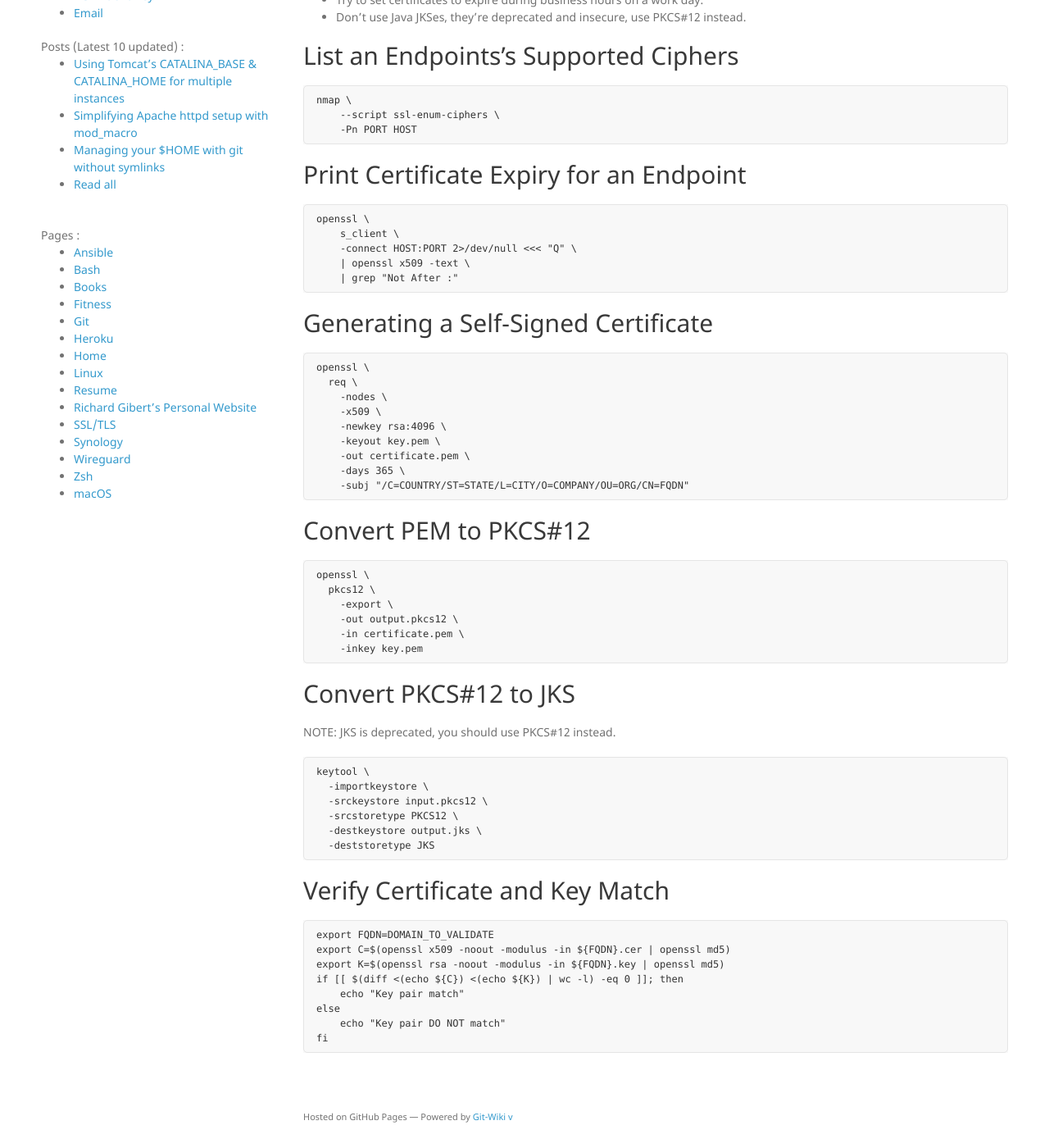
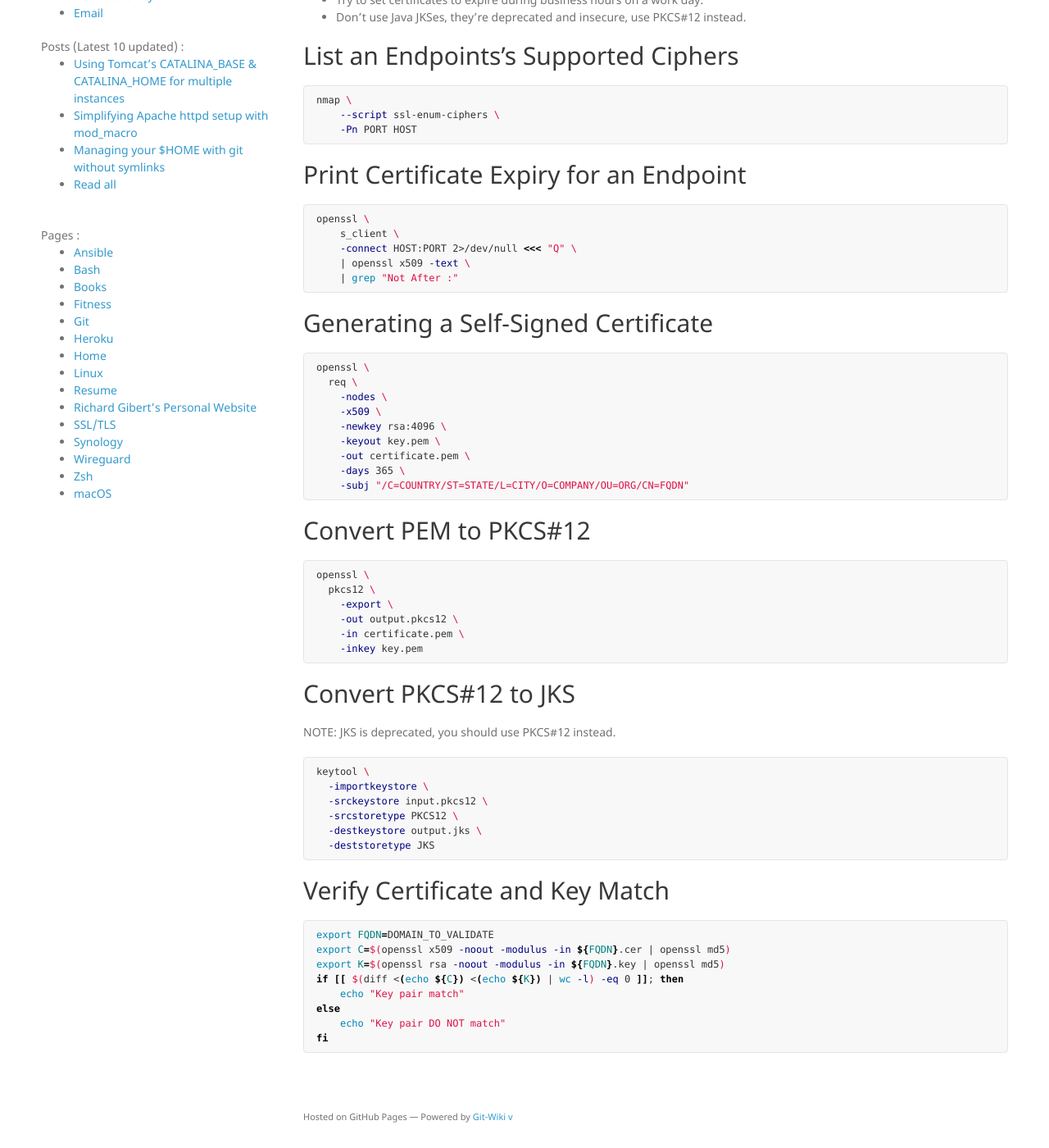
Before and after one commit to rgibert/rgibert.github.io, a Jekyll site: the page built from wiki/tls.md, in a window 1280 px wide and 1400 px high, scrolled down 542 px. Shown: the whole window at 82% size. Built offline with Jekyll 4.4.1, drawn with Linux system fonts in a browser that asks for light colours; nearby versions of some CDN libraries; our own code applies the rules of GitHub Pages for plain Markdown files.

Commit message:
add syntax

```diff
--- a/wiki/tls.md
+++ b/wiki/tls.md
@@ -7,7 +7,7 @@
 
 ## List an Endpoints's Supported Ciphers
 
-~~~
+~~~ bash
 nmap \
     --script ssl-enum-ciphers \
     -Pn PORT HOST
@@ -15,7 +15,7 @@ nmap \
 
 ## Print Certificate Expiry for an Endpoint
 
-~~~
+~~~ bash
 openssl \
     s_client \
     -connect HOST:PORT 2>/dev/null <<< "Q" \
@@ -25,7 +25,7 @@ openssl \
 
 ## Generating a Self-Signed Certificate
 
-~~~
+~~~ bash
 openssl \
   req \
     -nodes \
@@ -39,7 +39,7 @@ openssl \
 
 ## Convert PEM to PKCS#12
 
-~~~
+~~~ bash
 openssl \
   pkcs12 \
     -export \
@@ -52,7 +52,7 @@ openssl \
 
 NOTE: JKS is deprecated, you should use PKCS#12 instead.
 
-~~~
+~~~ bash
 keytool \
   -importkeystore \
   -srckeystore input.pkcs12 \
@@ -63,7 +63,7 @@ keytool \
 
 ## Verify Certificate and Key Match
 
-~~~
+~~~ bash
 export FQDN=DOMAIN_TO_VALIDATE
 export C=$(openssl x509 -noout -modulus -in ${FQDN}.cer | openssl md5)
 export K=$(openssl rsa -noout -modulus -in ${FQDN}.key | openssl md5)
```
